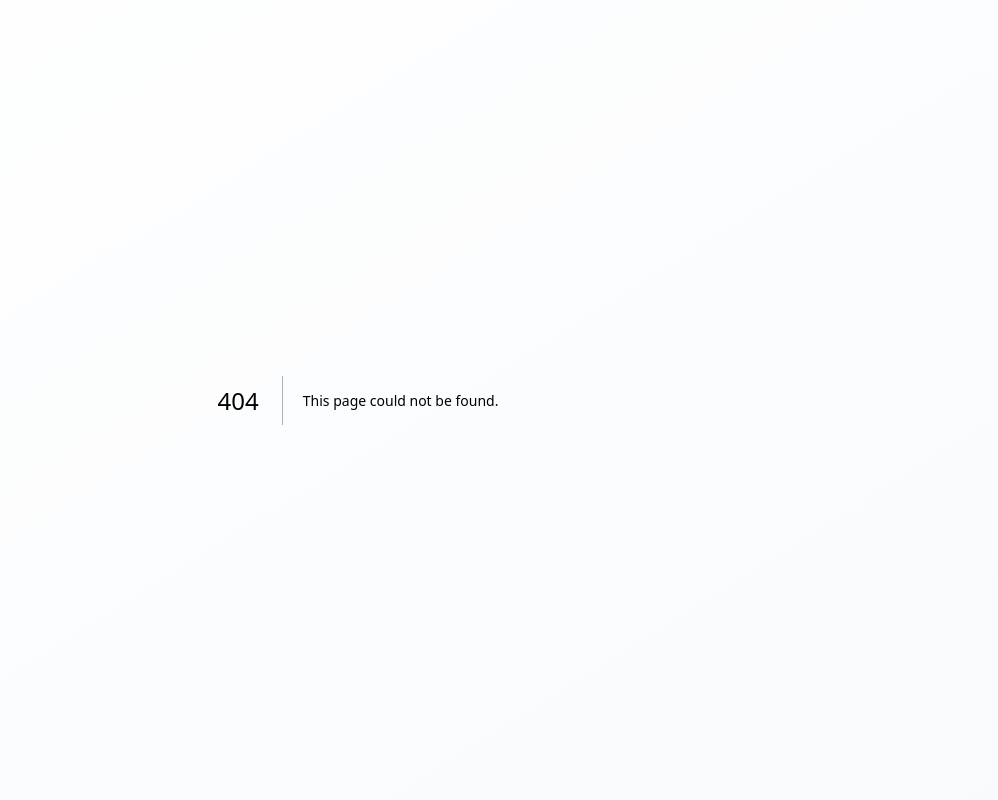
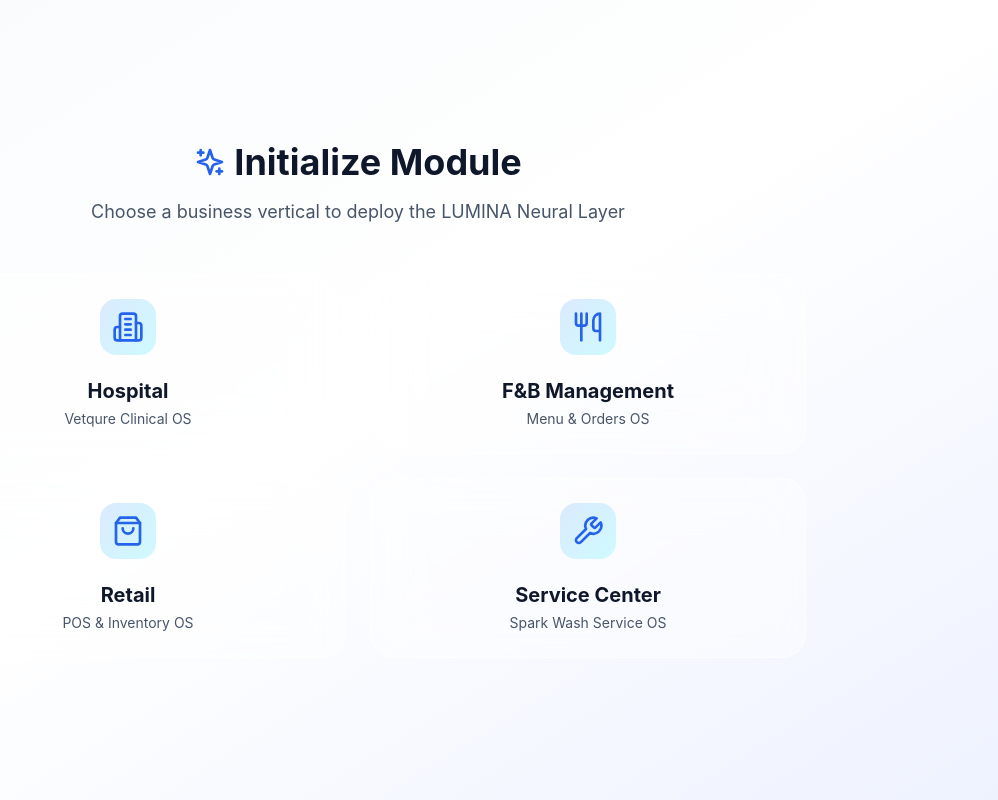
Before and after one commit to Karnan-1/LUMINA-v2, a Next.js app: page /setup in a window 1280 px wide. Before the commit this address had no page. Shown: the whole page, without its empty margins (282-1280 px from the left). Built offline with nearby package versions, Linux system fonts and the light colour scheme.

Commit message:
Add business module selector (Liquid Glass UI)

```diff
--- /dev/null
+++ b/app/setup/page.tsx
@@ -0,0 +1,56 @@
+'use client';
+import { useRouter } from 'next/navigation';
+import { useAppStore, type BusinessType } from '@/lib/store';
+import { Building2, Utensils, ShoppingBag, Wrench, Sparkles } from 'lucide-react';
+
+const modules = [
+  { id: 'HOSPITAL' as BusinessType, label: 'Hospital', icon: Building2, desc: 'Vetqure Clinical OS' },
+  { id: 'FB' as BusinessType, label: 'F&B Management', icon: Utensils, desc: 'Menu & Orders OS' },
+  { id: 'RETAIL' as BusinessType, label: 'Retail', icon: ShoppingBag, desc: 'POS & Inventory OS' },
+  { id: 'SERVICE' as BusinessType, label: 'Service Center', icon: Wrench, desc: 'Spark Wash Service OS' },
+];
+
+export default function SetupPage() {
+  const { setBusinessType } = useAppStore();
+  const router = useRouter();
+
+  const handleSelect = (type: BusinessType) => {
+    setBusinessType(type);
+    router.push('/dashboard');
+  };
+
+  return (
+    <div className="min-h-screen bg-gradient-to-br from-slate-50 via-white to-indigo-50 flex items-center justify-center p-4">
+      <div className="w-full max-w-4xl">
+        <div className="text-center mb-12">
+          <div className="flex items-center justify-center gap-2 mb-4">
+            <Sparkles className="w-8 h-8 text-blue-600" />
+            <h1 className="text-4xl font-bold text-slate-900">Initialize Module</h1>
+          </div>
+          <p className="text-slate-600 text-lg">Choose a business vertical to deploy the LUMINA Neural Layer</p>
+        </div>
+
+        <div className="grid grid-cols-1 md:grid-cols-2 gap-6">
+          {modules.map((module) => {
+            const Icon = module.icon;
+            return (
+              <button
+                key={module.id}
+                onClick={() => handleSelect(module.id)}
+                className="backdrop-blur-xl bg-white/40 border border-white/50 rounded-3xl p-6 hover:bg-white/60 hover:border-white/70 transition transform hover:scale-105 cursor-pointer group"
+              >
+                <div className="text-center">
+                  <div className="inline-block p-3 bg-gradient-to-br from-blue-100 to-cyan-100 rounded-2xl mb-4 group-hover:shadow-lg transition">
+                    <Icon className="w-8 h-8 text-blue-600" />
+                  </div>
+                  <h3 className="text-xl font-bold text-slate-900 mb-1">{module.label}</h3>
+                  <p className="text-slate-600 text-sm">{module.desc}</p>
+                </div>
+              </button>
+            );
+          })}
+        </div>
+      </div>
+    </div>
+  );
+}
```
